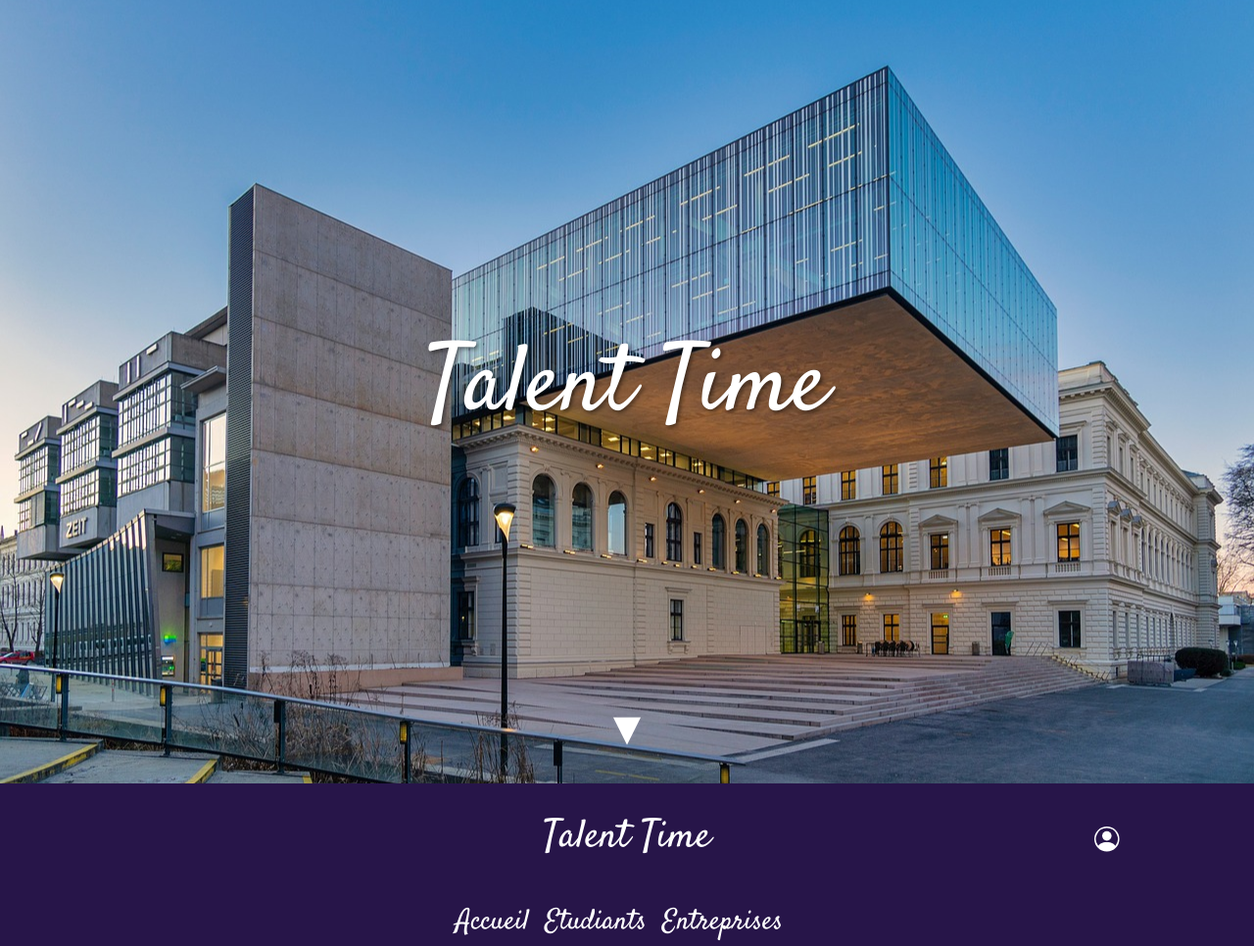
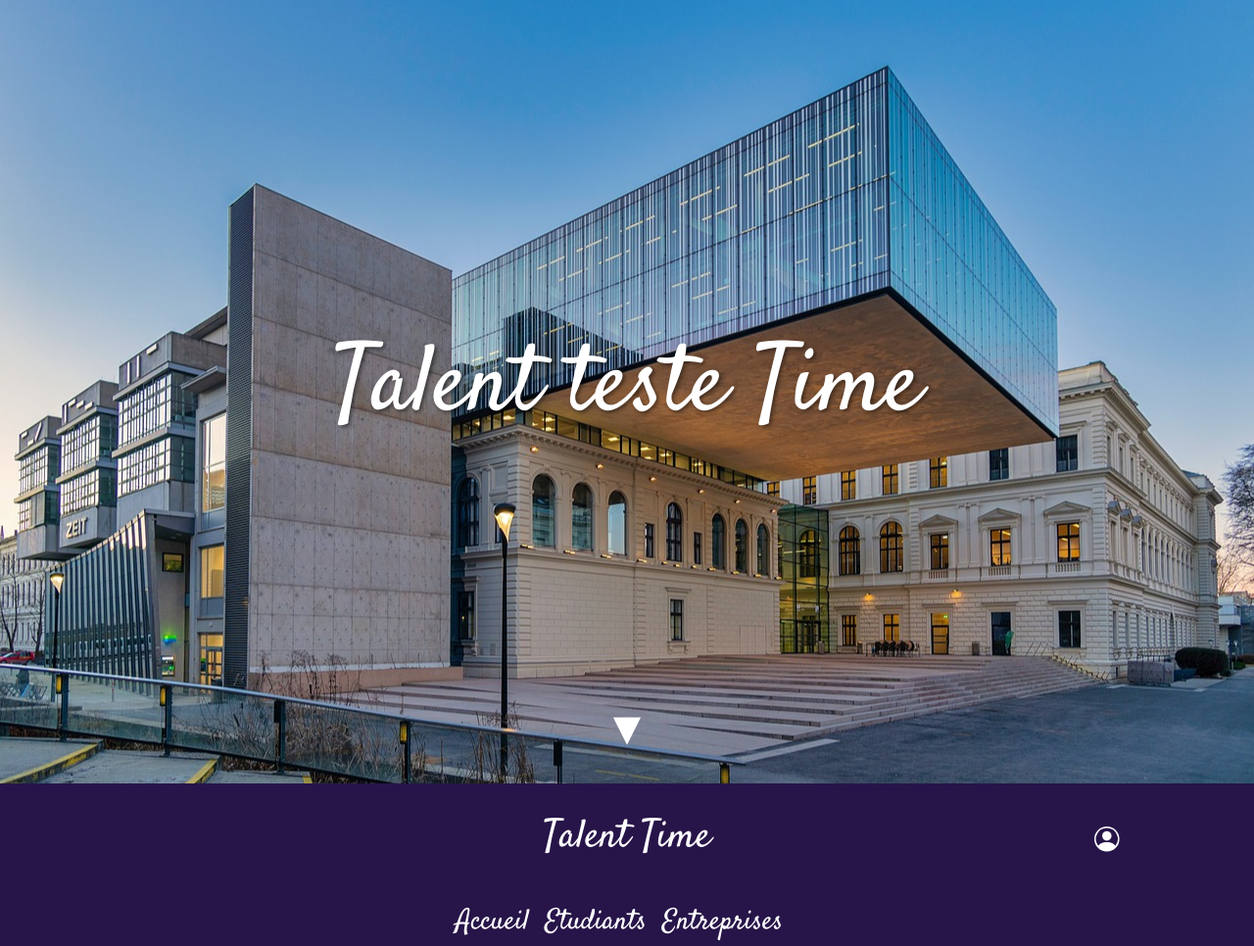
Before and after one commit to CoconutMoskva/TalentTime, a plain HTML site: page index.html in a window 1280 px wide. Shown: the top 966 px of the page at 98% size. Drawn offline with nearby package versions, Linux system fonts and the light colour scheme; no server answers.

Commit message:
titre teste

```diff
--- a/index.html
+++ b/index.html
@@ -23,7 +23,7 @@
 
 <body>
     <div class="hero-image">
-        <h1 class="hero-title">Talent Time</h1>
+        <h1 class="hero-title">Talent teste Time</h1>
         <div class="scroll-down">&#9660;</div>
     </div>
     <header>
```
